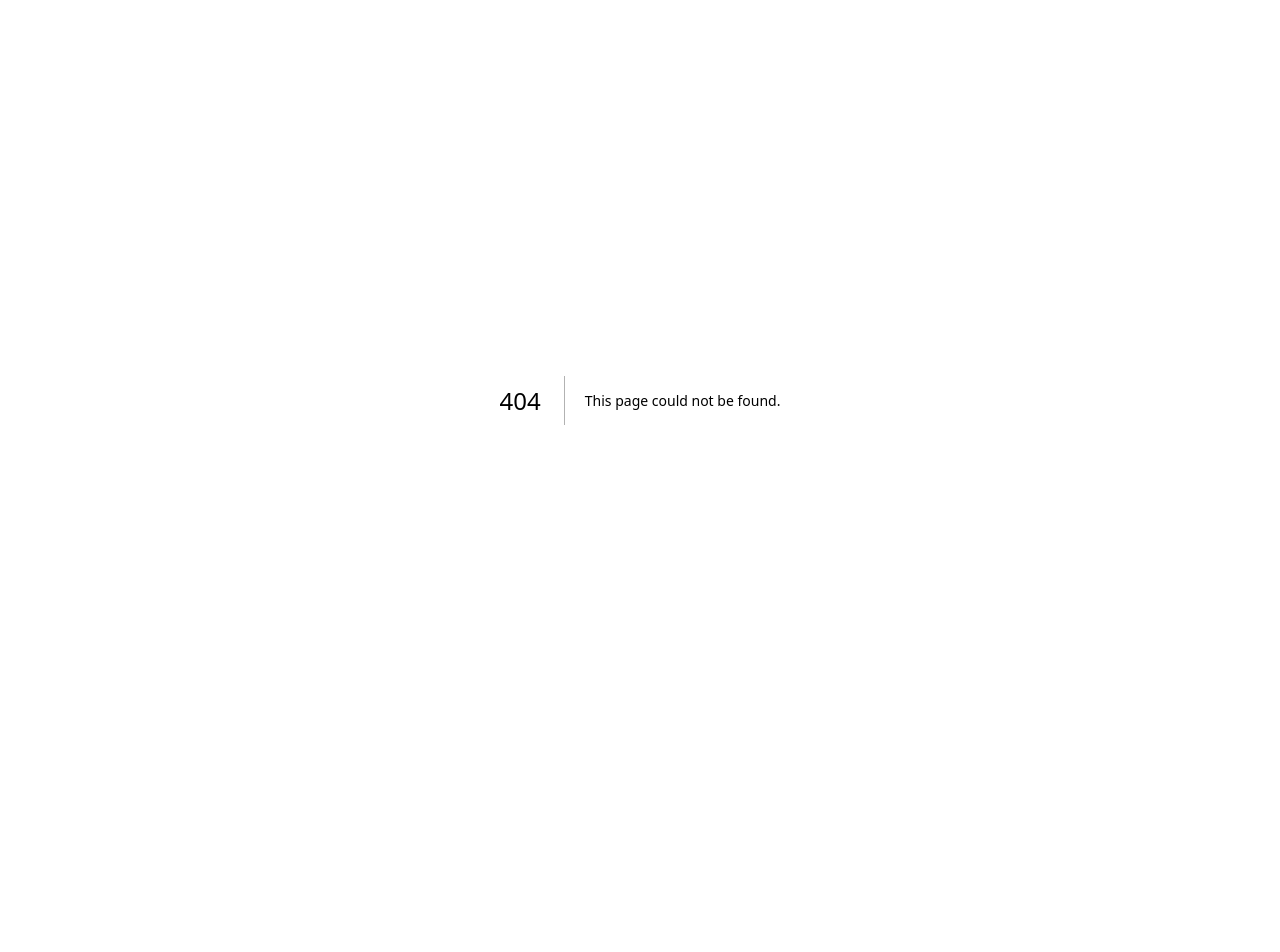
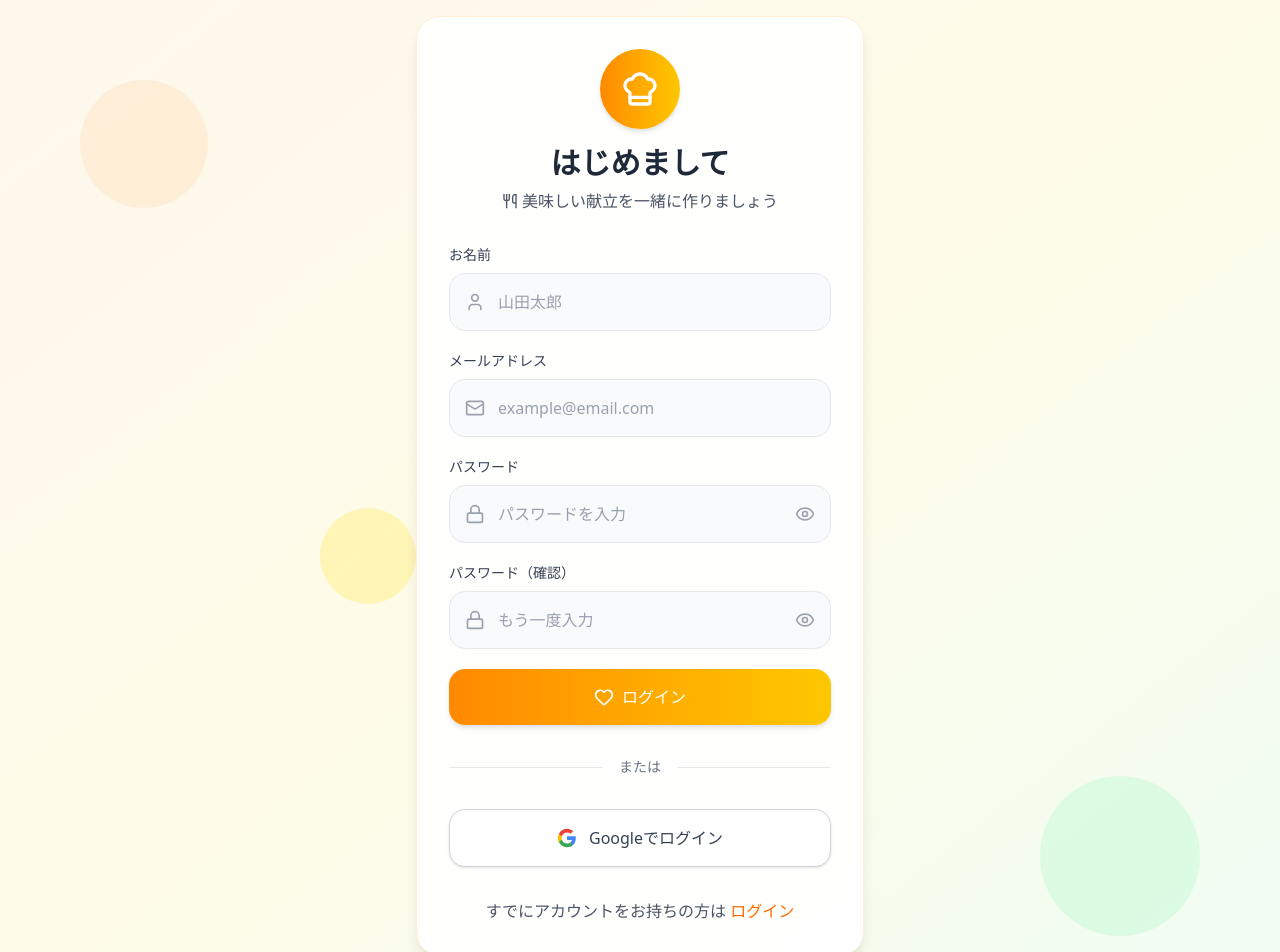
Before and after one commit to h-shoya-1106/MealNest, a Next.js app: page /register in a window 1280 px wide. Before the commit this address had no page. Shown: the top 952 px of the page. Before the commit the page ends 800 px from the top, so only its background shows below. Built offline with nearby package versions, Linux system fonts and the light colour scheme.

Commit message:
新規登録画面の作成

```diff
--- a/src/app/components/auth/AuthHeader.tsx
+++ b/src/app/components/auth/AuthHeader.tsx
@@ -1,16 +1,27 @@
 // ヘッダー部分(アイコンとテキスト表示)
 import { ChefHat, Utensils } from 'lucide-react';
+import { usePathname } from 'next/navigation';
 
 export default function AuthHeader() {
+    const pathname = usePathname();
+    const headName =
+        pathname === '/register'
+          ? 'はじめまして'
+          : 'おかえりなさい';
+    const oneWord =
+        pathname === '/register'
+          ? '美味しい献立を一緒に作りましょう'
+          : '今日の献立を考えましょう';
+
     return (
         <div className="text-center mb-8">
         <div className="w-20 h-20 bg-gradient-to-r from-orange-400 to-yellow-400 rounded-full flex items-center justify-center mx-auto mb-4 shadow-md">
             <ChefHat className="w-10 h-10 text-white" />
         </div>
-      {/* TODO ここに新規登録の場合はこんにちはを入れる？ */}
+        <h1 className="text-3xl font-bold text-gray-800 mb-2">{headName}</h1>
         <p className="text-gray-600 flex items-center justify-center">
             <Utensils className="w-4 h-4 mr-1" />
-        今日の献立を考えましょう
+            {oneWord}
         </p>
         </div>
     );
--- /dev/null
+++ b/src/app/components/auth/NameInput.tsx
@@ -0,0 +1,27 @@
+// ユーザー名の入力フォーム
+import { User } from "lucide-react";
+
+type Props = {
+    value: string,
+    onChange: (v: string) => void
+}
+export default function NameInput({value, onChange}: Props) {
+    return(
+        <div>
+            <label className="block text-sm font-medium text-gray-700 mb-2">
+                お名前
+            </label>
+            <div className="relative">
+                <User className="absolute left-4 top-1/2 transform -translate-y-1/2 text-gray-400 w-5 h-5" />
+                <input
+                    type="text"
+                    value={value}
+                    onChange={(e) => onChange(e.target.value)}
+                    className="w-full pl-12 pr-4 py-4 bg-gray-50 border border-gray-200 rounded-2xl text-gray-800 placeholder-gray-400 focus:outline-none focus:ring-2 focus:ring-orange-300 focus:border-transparent transition-all"
+                    placeholder="山田太郎"
+                    required
+                />
+            </div>
+        </div>
+    );
+}
--- a/src/app/components/auth/PasswordInput.tsx
+++ b/src/app/components/auth/PasswordInput.tsx
@@ -3,24 +3,31 @@ import { Eye, EyeOff, Lock } from "lucide-react"
 import { useState } from "react";
 
 type Props = {
-    value: string,
-    onChange: (v: string) => void
-}
+    label?: string;
+    placeholder?: string;
+    value: string;
+    onChange: (v: string) => void;
+};
 
-export default function PasswordInput({ value, onChange}: Props) {
+export default function PasswordInput({
+    label = "パスワード",
+    placeholder = "パスワードを入力",
+    value,
+    onChange
+}: Props) {
     const [show, setShow] = useState(false);
 
     return (
         <div>
-        <label className="block text-sm font-medium text-gray-700 mb-2">パスワード</label>
+            <label className="block text-sm font-medium text-gray-700 mb-2">{label}</label>
             <div className="relative">
                 <Lock className="absolute left-4 top-1/2 transform -translate-y-1/2 text-gray-400 w-5 h-5" />
                 <input
-                type={show ? 'text' : 'password'}
+                    type={show ? "text" : "password"}
                     value={value}
                     onChange={(e) => onChange(e.target.value)}
                     className="w-full pl-12 pr-12 py-4 bg-gray-50 border border-gray-200 rounded-2xl text-gray-800 placeholder-gray-400 focus:outline-none focus:ring-2 focus:ring-orange-300"
-                placeholder="パスワードを入力"
+                    placeholder={placeholder}
                     required
                 />
                 <button
--- a/src/app/components/auth/SubmitButton.tsx
+++ b/src/app/components/auth/SubmitButton.tsx
@@ -18,6 +18,7 @@ export default function SubmitButton({ handleSubmit, isLoading}: Props) {
             <>
                 <Heart className="w-5 h-5 mr-2" />
                 ログイン
+                {/* アカウントを作成 */}
             </>
             )}
         </button>
--- a/src/app/components/auth/SwitchAuthLink.tsx
+++ b/src/app/components/auth/SwitchAuthLink.tsx
@@ -1,10 +1,26 @@
 // 新規登録へのリンク
+import { usePathname } from "next/navigation";
+
 export default function SwitchAuthLink() {
+    const pathname = usePathname();
+    const commonLabel =
+        pathname === '/register'
+          ? 'すでにアカウントをお持ちの方は '
+          : 'アカウントをお持ちでない方は ';
+    const linkLabel =
+        pathname === '/register'
+          ? 'ログイン '
+          : 'こちらから新規登録 ';
+    const route =
+        pathname === '/register'
+          ? '/login'
+          : '/register';
+
     return (
         <p className="text-center text-gray-600 mt-8">
-            アカウントをお持ちでない方は{' '}
-            <a href="#" className="text-orange-500 hover:text-orange-600 transition-colors font-medium">
-                こちらから新規登録
+            {commonLabel}
+            <a href={route} className="text-orange-500 hover:text-orange-600 transition-colors font-medium">
+                {linkLabel}
             </a>
         </p>
     );
--- /dev/null
+++ b/src/app/components/auth/TermsCheck.tsx
@@ -0,0 +1,31 @@
+// 利用規約同意
+import { Check } from "lucide-react";
+
+type Props = {
+    acceptTerms: boolean,
+    onChange: (e: React.ChangeEvent<HTMLInputElement>) => void
+}
+export default function TermsCheck({acceptTerms, onChange}: Props) {
+    return (
+        <div className="flex items-start space-x-3">
+            <div className="relative">
+                <input
+                    type="checkbox"
+                    id="terms"
+                    checked={acceptTerms}
+                    onChange={onChange}
+                    className="w-5 h-5 text-orange-500 bg-gray-50 border-gray-300 rounded focus:ring-orange-300 focus:ring-2 mt-0.5"
+                />
+                {acceptTerms && (
+                    <Check className="absolute top-0.5 left-0.5 w-4 h-4 text-white pointer-events-none" />
+                )}
+            </div>
+            <label htmlFor="terms" className="text-sm text-gray-600 leading-relaxed">
+                <a href="#" className="text-orange-500 hover:text-orange-600 transition-colors">利用規約</a>
+                および
+                <a href="#" className="text-orange-500 hover:text-orange-600 transition-colors">プライバシーポリシー</a>
+                に同意します
+            </label>
+        </div>
+    );
+}
--- /dev/null
+++ b/src/app/register/page.tsx
@@ -0,0 +1,106 @@
+"use client"
+
+import React, { useState } from 'react';
+import AuthLayout from "../components/auth/AuthLayout";
+import AuthHeader from "../components/auth/AuthHeader";
+import NameInput from '../components/auth/NameInput';
+import EmailInput from "../components/auth/EmailInput";
+import PasswordInput from "../components/auth/PasswordInput";
+import AuthErrorMessage from '../components/auth/AuthErrorMessage';
+import SubmitButton from '../components/auth/SubmitButton';
+import GoogleButton from '../components/auth/GoogleButton';
+import SwitchAuthLink from '../components/auth/SwitchAuthLink';
+import AuthFooter from '../components/auth/AuthFooter';
+import AuthDivider from '../components/auth/AuthDivider';
+import TermsCheck from '../components/auth/TermsCheck';
+
+export default function SignupScreen() {
+  const [formData, setFormData] = useState({
+    name: '',
+    email: '',
+    password: '',
+    confirmPassword: ''
+  });
+  const [isLoading, setIsLoading] = useState(false);
+  const [error, setError] = useState('');
+  const [acceptTerms, setAcceptTerms] = useState(false);
+
+  const handleInputChange = (field: keyof typeof formData, value: string) => {
+    setFormData(prev => ({
+      ...prev,
+      [field]: value
+    }));
+  };
+
+  const validateForm = () => {
+    if (!formData.name || !formData.email || !formData.password || !formData.confirmPassword) {
+      return 'すべての項目を入力してください';
+    }
+
+    if (formData.password !== formData.confirmPassword) {
+      return 'パスワードが一致しません';
+    }
+
+    if (formData.password.length < 6) {
+      return 'パスワードは6文字以上で入力してください';
+    }
+
+    // if (!acceptTerms) {
+    //   return '利用規約に同意してください';
+    // }
+
+    return null;
+  };
+
+  const handleSubmit = async () => {
+    const validationError = validateForm();
+    if (validationError) {
+      setError(validationError);
+      return;
+    }
+
+    setIsLoading(true);
+    setError('');
+  };
+
+  const handleGoogleSignup = async () => {
+    setIsLoading(true);
+    try {
+      await new Promise(resolve => setTimeout(resolve, 1000));
+      alert('Googleアカウントで登録が完了しました！');
+    } catch (err) {
+      setError('Googleアカウントでの登録に失敗しました');
+    } finally {
+      setIsLoading(false);
+    }
+  };
+
+  return (
+    <AuthLayout>
+        <div className="bg-white/90 backdrop-blur-sm rounded-3xl shadow-lg border border-orange-100 p-8">
+          <AuthHeader />
+          <AuthErrorMessage error={error} />
+          {/* ログインフォーム */}
+          <div className="space-y-5">
+            <NameInput value={formData.name} onChange={(v) => handleInputChange('name', v)} />
+            <EmailInput value={formData.email} onChange={(v) => setFormData({ ...formData, email: v })} />
+            <PasswordInput value={formData.password} onChange={(v) => setFormData({ ...formData, password: v })} />
+            {/* パスワード確認用 */}
+            <PasswordInput
+                label="パスワード（確認）"
+                placeholder="もう一度入力"
+                value={formData.confirmPassword}
+                onChange={(v) => setFormData({ ...formData, confirmPassword: v })}
+            />
+            {/* TODO 利用規約の作成 */}
+            {/* <TermsCheck acceptTerms={acceptTerms} onChange={(e) => setAcceptTerms(e.target.checked)} /> */}
+            <SubmitButton handleSubmit={handleSubmit} isLoading={isLoading} />
+          </div>
+          <AuthDivider />
+          <GoogleButton handleGoogleLogin={handleGoogleSignup} isLoading={isLoading} />
+          <SwitchAuthLink />
+        </div>
+        <AuthFooter />
+    </AuthLayout>
+  );
+}
```
Lines whose indentation alone changed are shown as unchanged.
